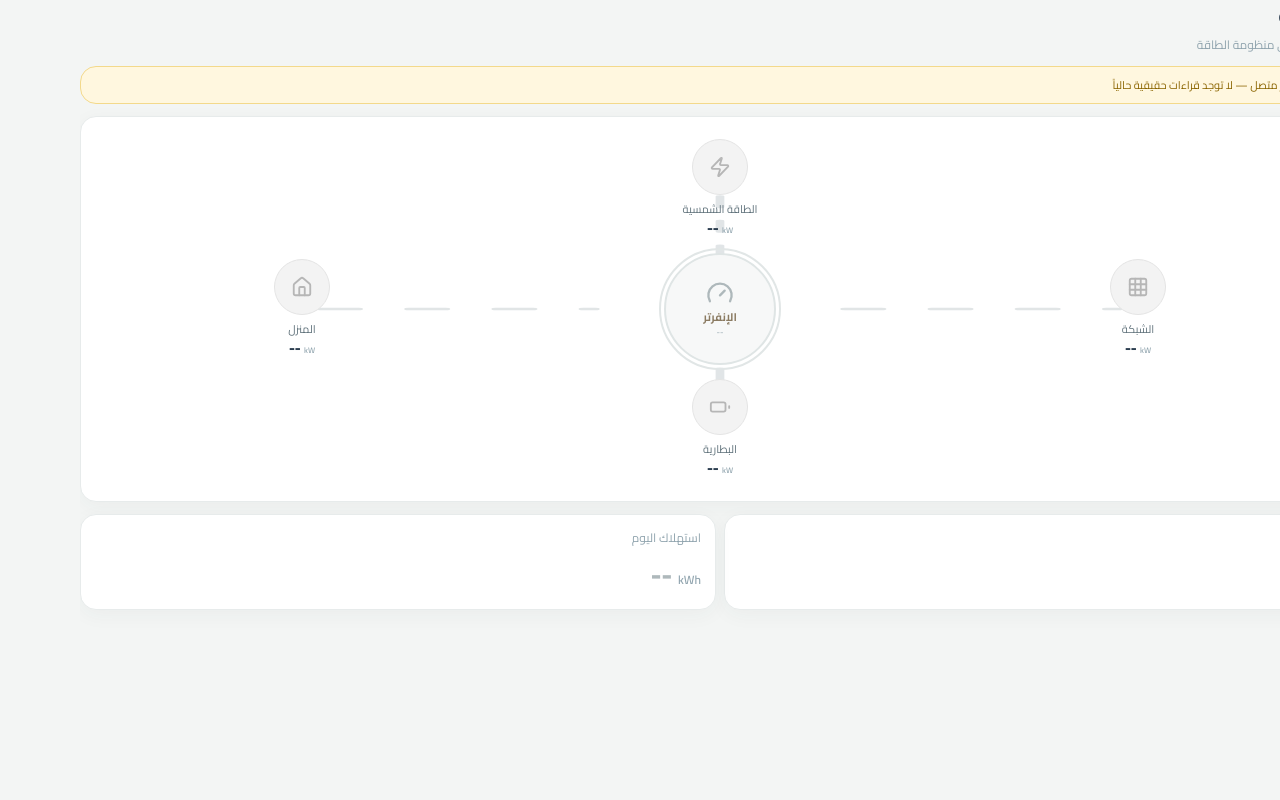
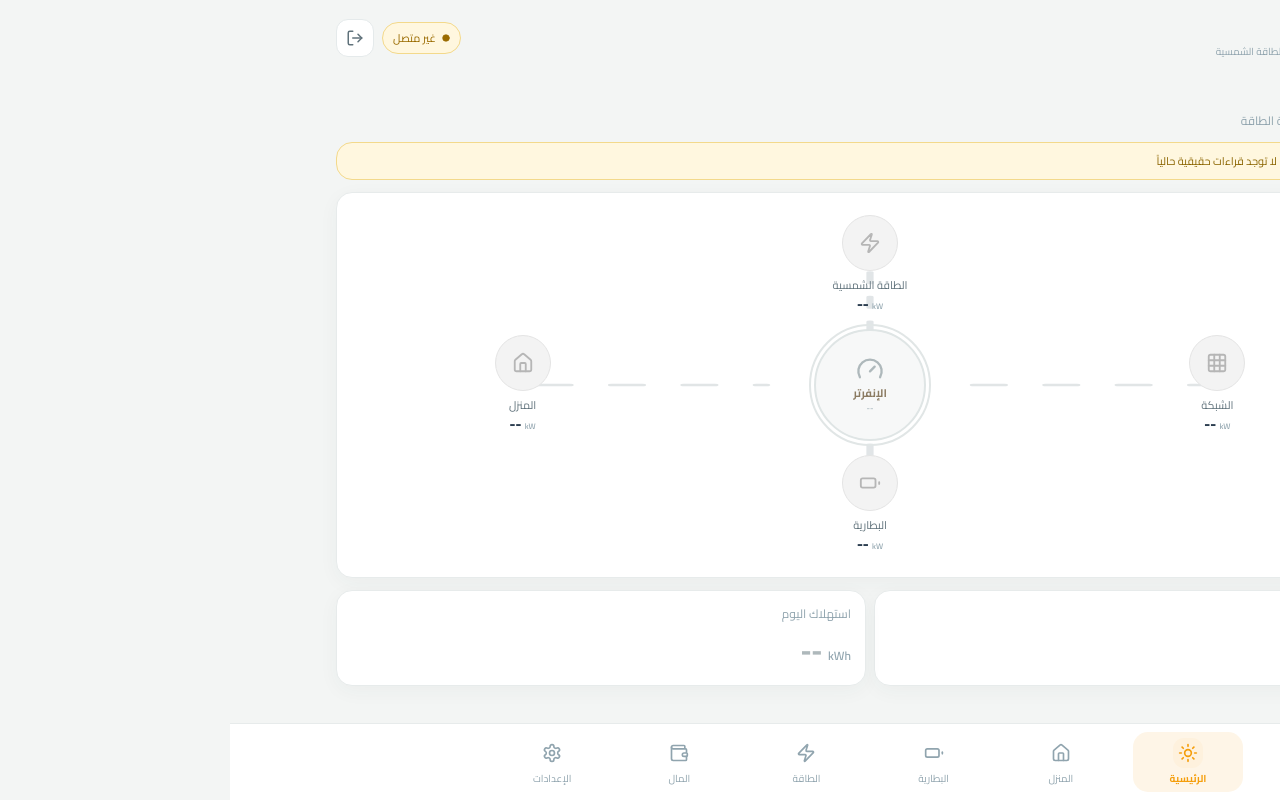
Before and after one commit to mahmoudbir-glitch/Solar, a Next.js app: page / in a window 1280 px wide. Built offline with nearby package versions, Linux system fonts and the light colour scheme.

Commit message:
Use route-aware Solar authentication shell

```diff
--- a/src/app/layout.tsx
+++ b/src/app/layout.tsx
@@ -1,3 +1,8 @@
-import './globals.css';import {Nav,Header} from '@/components/Nav';
+import './globals.css';
+import {AppShell} from '@/components/AppShell';
+
 export const metadata={title:'Solar | مراقبة الطاقة الشمسية',description:'مراقبة منظومة الطاقة الشمسية'};
-export default function RootLayout({children}:{children:React.ReactNode}){return <html lang="ar" dir="rtl"><body>{children}</body></html>}
+
+export default function RootLayout({children}:{children:React.ReactNode}){
+ return <html lang="ar" dir="rtl"><body><AppShell>{children}</AppShell></body></html>
+}
```
